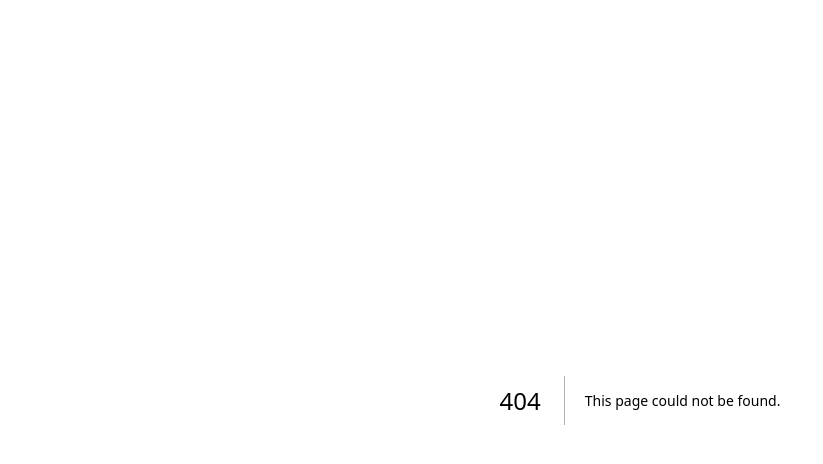
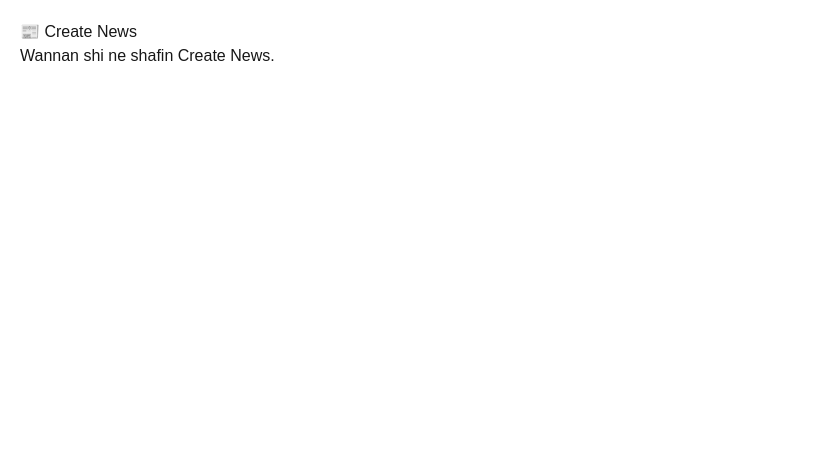
Before and after one commit to ibrahim-news-hub/ibrahim-news-hub-ai, a Next.js app in the folder frontend/: page /create-news in a window 1280 px wide. Before the commit this address had no page. Shown: the top 464 px of the page, without its empty margins (0-823 px from the left). Built offline with nearby package versions, Linux system fonts and the light colour scheme.

Commit message:
Add Create News page

```diff
--- /dev/null
+++ b/frontend/app/create-news/page.tsx
@@ -0,0 +1,8 @@
+export default function CreateNews() {
+  return (
+    <main style={{ padding: "20px", fontFamily: "Arial" }}>
+      <h1>📰 Create News</h1>
+      <p>Wannan shi ne shafin Create News.</p>
+    </main>
+  );
+}
--- a/frontend/app/page.tsx
+++ b/frontend/app/page.tsx
@@ -1,3 +1,5 @@
+import Link from "next/link";
+
 export default function Home() {
   const btn = {
     display: "block" as const,
@@ -7,9 +9,9 @@ export default function Home() {
     fontSize: "18px",
     background: "#2563eb",
     color: "white",
-    border: "none",
     borderRadius: "10px",
-    cursor: "pointer",
+    textDecoration: "none",
+    textAlign: "center" as const,
   };
 
   return (
@@ -26,11 +28,15 @@ export default function Home() {
       <p>Professional AI News Dashboard</p>
 
       <div style={{ marginTop: "30px" }}>
-        <button style={btn}>📰 Create News</button>
+        <Link href="/create-news" style={btn}>
+          📰 Create News
+        </Link>
+
         <button style={btn}>✍️ AI Writer</button>
         <button style={btn}>🖼️ AI Images</button>
         <button style={btn}>📅 Facebook Auto Post</button>
         <button style={btn}>⚙️ Settings</button>
       </div>
     </main>
-  );}
+  );
+}
```
Also changed, not shown: 2 other files (tests, documents, lock files or other folders).
